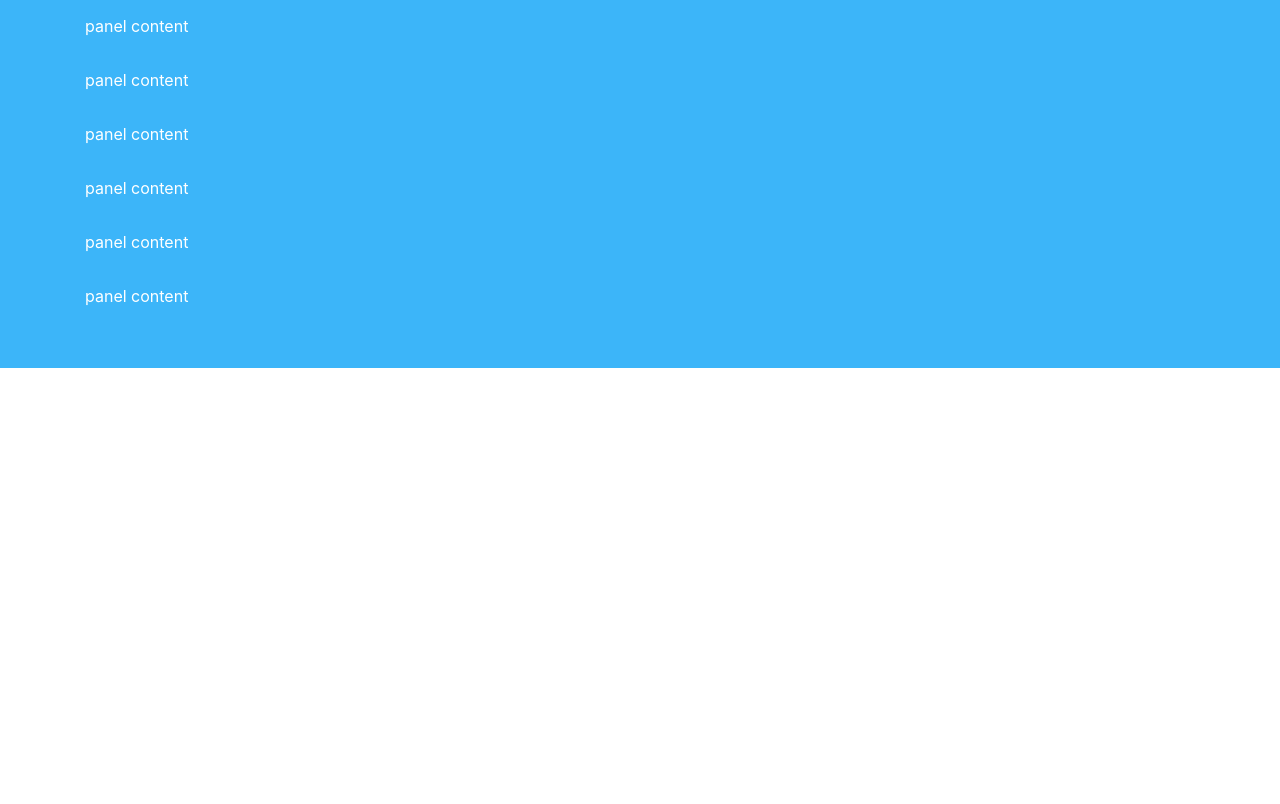
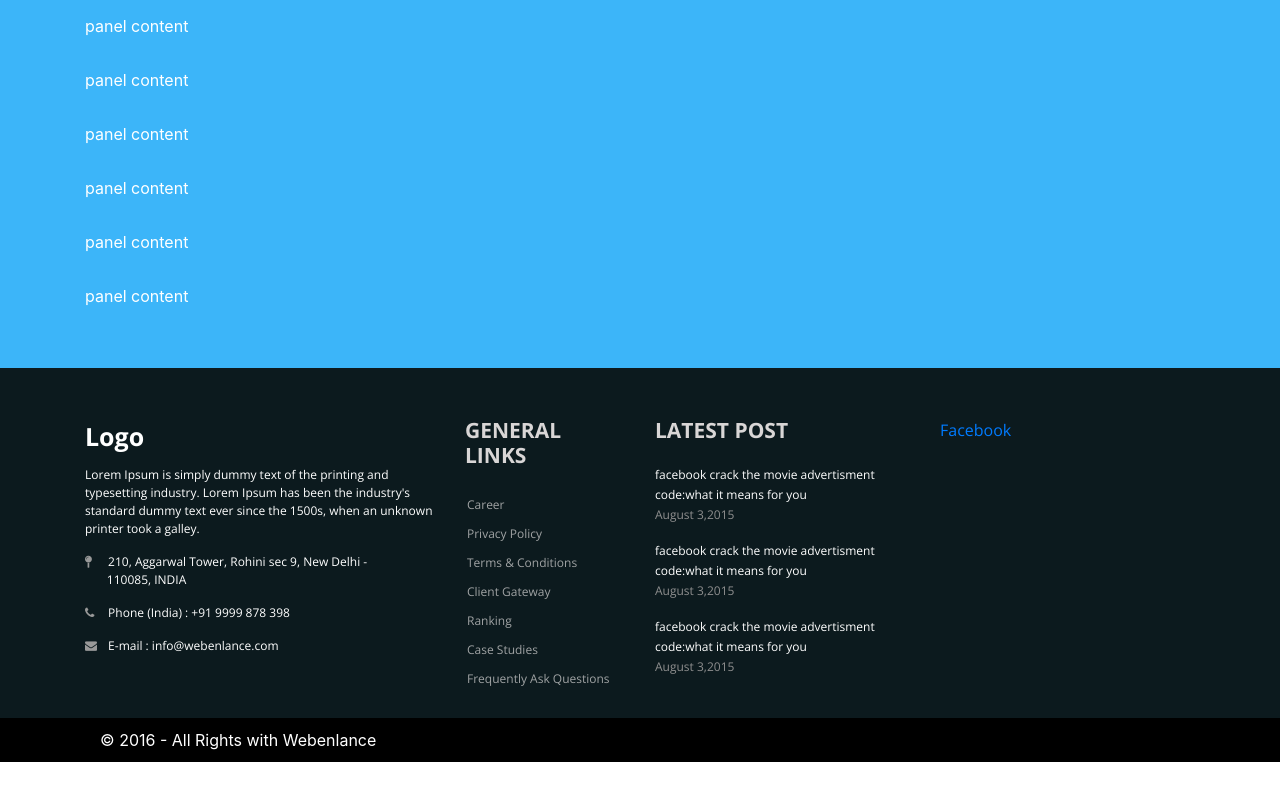
Before and after one commit to XavierFirex/iop-115, a plain HTML site: page index.html in a window 1280 px wide. Shown: the part 1806-2610 px from the top of the page. Before the commit the page ends 2174 px from the top, so only its background shows below. Drawn offline with nearby package versions, Linux system fonts and the light colour scheme.

Commit message:
created footer.css and edited index

```diff
--- /dev/null
+++ b/assets/css/footer.css
@@ -0,0 +1,118 @@
+/* CSS Document */
+@import url(https://fonts.googleapis.com/css?family=Open+Sans:400,700,300);
+footer {
+  background-color: #0c1a1e;
+  min-height: 350px;
+  font-family: 'Open Sans', sans-serif;
+}
+.footerleft {
+  margin-top: 50px;
+  padding: 0 36px;
+}
+.logofooter {
+  margin-bottom: 10px;
+  font-size: 25px;
+  color: #fff;
+  font-weight: 700;
+}
+.footerleft p {
+  color: #fff;
+  font-size: 12px !important;
+  font-family: 'Open Sans', sans-serif;
+  margin-bottom: 15px;
+}
+.footerleft p i {
+  width: 20px;
+  color: #999;
+}
+.paddingtop-bottom {
+  margin-top: 50px;
+}
+.footer-ul {
+  list-style-type: none;
+  padding-left: 0px;
+  margin-left: 2px;
+}
+.footer-ul li {
+  line-height: 29px;
+  font-size: 12px;
+}
+.footer-ul li a {
+  color: #a0a3a4;
+  transition: color 0.2s linear 0s, background 0.2s linear 0s;
+}
+.footer-ul i {
+  margin-right: 10px;
+}
+.footer-ul li a:hover {
+  transition: color 0.2s linear 0s, background 0.2s linear 0s;
+  color: #ff670f;
+}
+.social:hover {
+  -webkit-transform: scale(1.1);
+  -moz-transform: scale(1.1);
+  -o-transform: scale(1.1);
+}
+.icon-ul {
+  list-style-type: none !important;
+  margin: 0px;
+  padding: 0px;
+}
+.icon-ul li {
+  line-height: 75px;
+  width: 100%;
+  float: left;
+}
+.icon {
+  float: left;
+  margin-right: 5px;
+}
+.copyright {
+  min-height: 40px;
+  background-color: #000000;
+}
+.copyright p {
+  text-align: left;
+  color: #FFF;
+  padding: 10px 0;
+  margin-bottom: 0px;
+}
+.heading7 {
+  font-size: 21px;
+  font-weight: 700;
+  color: #d9d6d6;
+  margin-bottom: 22px;
+}
+.post p {
+  font-size: 12px;
+  color: #FFF;
+  line-height: 20px;
+}
+.post p span {
+  display: block;
+  color: #8f8f8f;
+}
+.bottom_ul {
+  list-style-type: none;
+  float: right;
+  margin-bottom: 0px;
+}
+.bottom_ul li {
+  float: left;
+  line-height: 40px;
+}
+.bottom_ul li:after {
+  content: "/";
+  color: #FFF;
+  margin-right: 8px;
+  margin-left: 8px;
+}
+.bottom_ul li a {
+  color: #FFF;
+  font-size: 12px;
+}
+
+/*
+https://bootsnipp.com/snippets/1KEEq
+"footer 2"
+*/
--- a/index.html
+++ b/index.html
@@ -12,7 +12,9 @@
 <script src="https://stackpath.bootstrapcdn.com/bootstrap/4.3.1/js/bootstrap.min.js" integrity="sha384-JjSmVgyd0p3pXB1rRibZUAYoIIy6OrQ6VrjIEaFf/nJGzIxFDsf4x0xIM+B07jRM" crossorigin="anonymous"></script>
 
 <!-- styles used for the header and body -->
+<link href="https://stackpath.bootstrapcdn.com/font-awesome/4.7.0/css/font-awesome.min.css" rel="stylesheet" integrity="sha384-wvfXpqpZZVQGK6TAh5PVlGOfQNHSoD2xbE+QkPxCAFlNEevoEH3Sl0sibVcOQVnN" crossorigin="anonymous">
 <link rel="stylesheet" href="assets/css/header-resize.css">
+<link rel="stylesheet" href="assets/css/footer.css">
 <script>
     function init() {
         window.addEventListener('scroll', function(e){
@@ -47,7 +49,6 @@
       <section>
         <div class="container">
           <h1>white panel</h1>
-
           <p>panel content</p>
           <p>panel content</p>
           <p>panel content</p>
@@ -64,14 +65,11 @@
           <p>panel content</p>
           <p>panel content</p>
           <p>panel content</p>
-
-
         </div>
       </section>
       <section class="color">
         <div class="container">
           <h1>blue panel</h1>
-
           <p>panel content</p>
           <p>panel content</p>
           <p>panel content</p>
@@ -88,25 +86,79 @@
           <p>panel content</p>
           <p>panel content</p>
           <p>panel content</p>
-
         </div>
       </section>
-
     </div>
   </div>
   <!-- #main -->
 
   <footer>
-    <div id="info-bar">
-      <div class="container clearfix"> </div>
+    <div class="container">
+      <div class="row">
+        <div class="col-md-4 col-sm-6 footerleft ">
+          <div class="logofooter"> Logo</div>
+          <p>Lorem Ipsum is simply dummy text of the printing and typesetting industry. Lorem Ipsum has been the industry's standard dummy text ever since the 1500s, when an unknown printer took a galley.</p>
+          <p><i class="fa fa-map-pin"></i> 210, Aggarwal Tower, Rohini sec 9, New Delhi -        110085, INDIA</p>
+          <p><i class="fa fa-phone"></i> Phone (India) : +91 9999 878 398</p>
+          <p><i class="fa fa-envelope"></i> E-mail : info@webenlance.com</p>
         </div>
-    <!-- /#top-bar -->
+        <div class="col-md-2 col-sm-6 paddingtop-bottom">
+          <h6 class="heading7">GENERAL LINKS</h6>
+          <ul class="footer-ul">
+            <li><a href="http://webenlance.com"> Career</a></li>
+            <li><a href="http://webenlance.com"> Privacy Policy</a></li>
+            <li><a href="http://webenlance.com"> Terms & Conditions</a></li>
+            <li><a href="http://webenlance.com"> Client Gateway</a></li>
+            <li><a href="http://webenlance.com"> Ranking</a></li>
+            <li><a href="http://webenlance.com"> Case Studies</a></li>
+            <li><a href="http://webenlance.com"> Frequently Ask Questions</a></li>
+          </ul>
+        </div>
+        <div class="col-md-3 col-sm-6 paddingtop-bottom">
+          <h6 class="heading7">LATEST POST</h6>
+          <div class="post">
+            <p>facebook crack the movie advertisment code:what it means for you <span>August 3,2015</span></p>
+            <p>facebook crack the movie advertisment code:what it means for you <span>August 3,2015</span></p>
+            <p>facebook crack the movie advertisment code:what it means for you <span>August 3,2015</span></p>
+          </div>
+        </div>
+        <div class="col-md-3 col-sm-6 paddingtop-bottom">
+          <div class="fb-page" data-href="https://www.facebook.com/facebook" data-tabs="timeline" data-height="300" data-small-header="false" style="margin-bottom:15px;" data-adapt-container-width="true" data-hide-cover="false" data-show-facepile="true">
+            <div class="fb-xfbml-parse-ignore">
+              <blockquote cite="https://www.facebook.com/facebook"><a href="https://www.facebook.com/facebook">Facebook</a></blockquote>
+            </div>
+          </div>
+        </div>
+      </div>
+    </div>
   </footer>
+  <!--footer start from here-->
+
+  <div class="copyright">
+    <div class="container">
+      <div class="col-md-6">
+        <p>© 2016 - All Rights with Webenlance</p>
+      </div>
+      <div class="col-md-6">
+        <ul class="bottom_ul">
+          <li><a href="http://webenlance.com">webenlance.com</a></li>
+          <li><a href="http://webenlance.com">About us</a></li>
+          <li><a href="http://webenlance.com">Blog</a></li>
+          <li><a href="http://webenlance.com">Faq's</a></li>
+          <li><a href="http://webenlance.com">Contact us</a></li>
+          <li><a href="http://webenlance.com">Site Map</a></li>
+        </ul>
+      </div>
+    </div>
+  </div>
+</div>
 <!-- /footer -->
+<script src="https://cdnjs.cloudflare.com/ajax/libs/jquery/3.4.1/jquery.min.js" integrity="sha256-CSXorXvZcTkaix6Yvo6HppcZGetbYMGWSFlBw8HfCJo=" crossorigin="anonymous"></script>
+<script src="https://cdnjs.cloudflare.com/ajax/libs/popper.js/1.14.7/umd/popper.min.js" integrity="sha384-UO2eT0CpHqdSJQ6hJty5KVphtPhzWj9WO1clHTMGa3JDZwrnQq4sF86dIHNDz0W1" crossorigin="anonymous"></script>
+<script src=”https://npmcdn.com/tether@1.2.4/dist/js/tether.min.js”></script>
 <link rel="stylesheet" href="https://stackpath.bootstrapcdn.com/bootstrap/4.3.1/css/bootstrap.min.css" integrity="sha384-ggOyR0iXCbMQv3Xipma34MD+dH/1fQ784/j6cY/iJTQUOhcWr7x9JvoRxT2MZw1T" crossorigin="anonymous">
 <script src="https://stackpath.bootstrapcdn.com/bootstrap/4.3.1/js/bootstrap.min.js" integrity="sha384-JjSmVgyd0p3pXB1rRibZUAYoIIy6OrQ6VrjIEaFf/nJGzIxFDsf4x0xIM+B07jRM" crossorigin="anonymous"></script>
 <script src="assets/css/js/header-resize.js"></script>
-</div>
 <!-- /#wrapper -->
 </body>
 </html>
```
Lines whose indentation alone changed are shown as unchanged.
